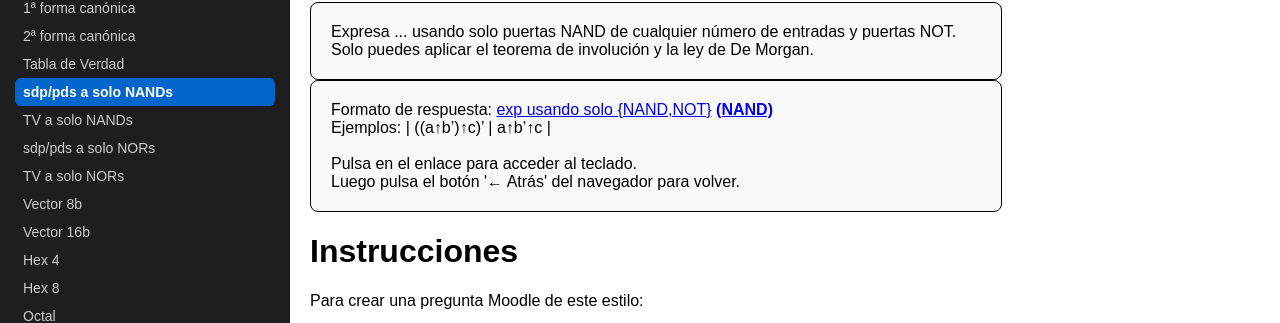
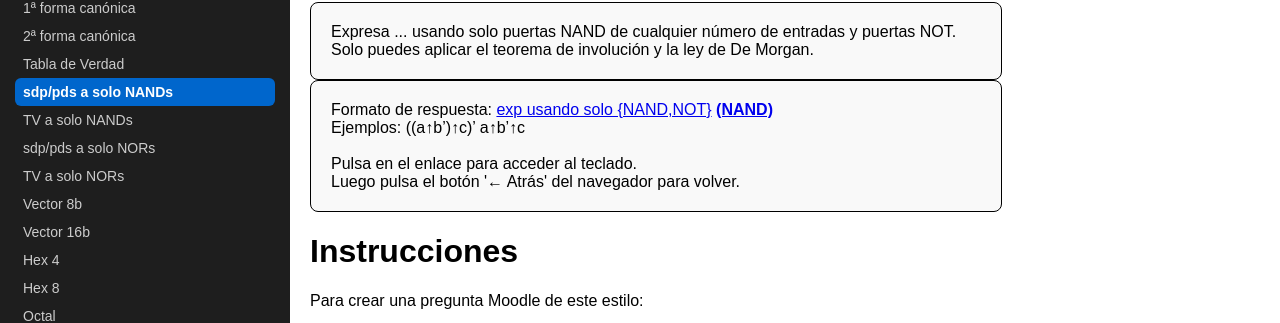
Before and after one commit to mglfcn/ic-student-quiz, a Jekyll site: the page built from sdp-pds-a-solo-nands.md, in a window 1280 px wide. Shown: the part 145-468 px from the top of the page. Built offline with Jekyll 4.4.1, drawn with Linux system fonts in a browser that asks for light colours.

Commit message:
Fix formatting of examples in markdown

```diff
--- a/sdp-pds-a-solo-nands.md
+++ b/sdp-pds-a-solo-nands.md
@@ -14,7 +14,7 @@ Solo puedes aplicar el teorema de involución y la ley de De Morgan.
 
 {% capture macro_formato_y_ejemplo %}
 Formato de respuesta: <a href="https://webdiis.unizar.es/~luisma/ic/teclado_NAND.html">exp usando solo {NAND,NOT}</a> <b><u><a href="https://mglfcn.github.io/ic-student-quiz/kb/ic/teclado_NAND.html">(NAND)</a></u></b><br>
-Ejemplos: | ((a↑b’)↑c)’ | a↑b’↑c | <br><br>
+Ejemplos:  ((a↑b’)↑c)’   a↑b’↑c<br><br>
 {% endcapture %}
 
 {% capture macro_teclado_enlace %}
```
